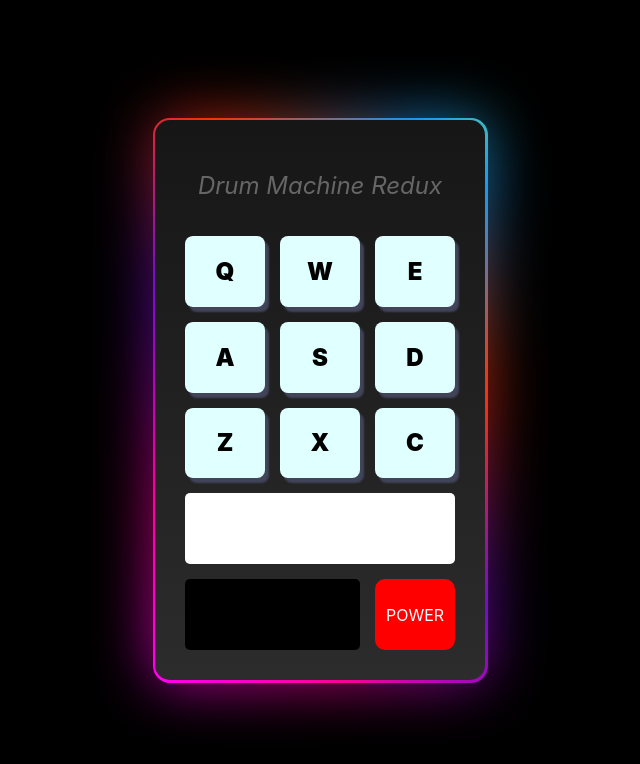
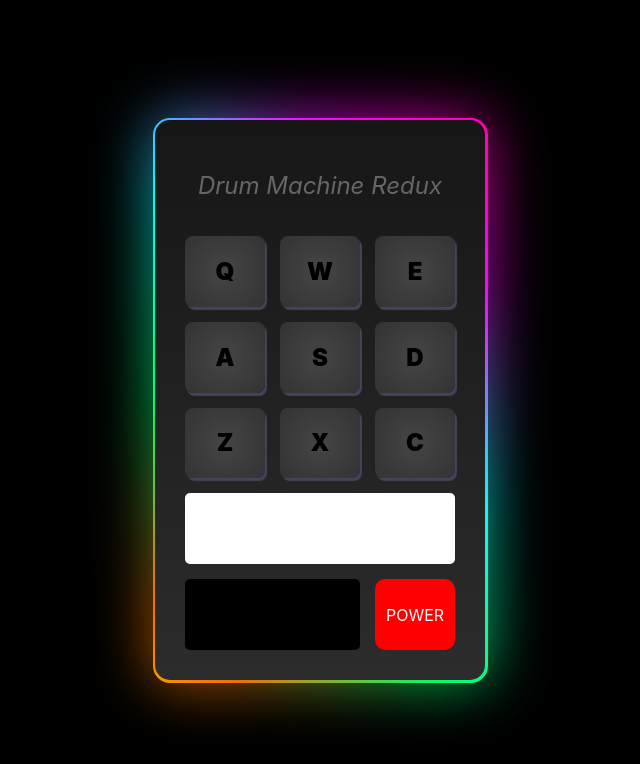
Before and after one commit to MarcinPietkiewicz/drum-machine-redux, a React (Create React App) app: page / in a window 1280 px wide. Shown: the top 764 px of the page, without its empty margins (320-960 px from the left). Built offline with nearby package versions, Linux system fonts and the light colour scheme.

Commit message:
Changed pads styling

```diff
--- a/src/App.css
+++ b/src/App.css
@@ -35,7 +35,7 @@ body {
   width: calc(100% + 5px);
   height: calc(100% + 5px);
   z-index: -1;
-  animation: animate 20s linear infinite;
+  animation: animate 30s linear infinite;
 }
 
 @keyframes animate{
--- a/src/DrumPad.css
+++ b/src/DrumPad.css
@@ -15,11 +15,13 @@
 }
 
 .inactive {
-  background-color: lightcyan;
-  box-shadow: 4px 5px 2px 0px rgba(66, 68, 90, 1);
+  background: lightcyan;
+  background: radial-gradient(circle, #454545 0%, #333 100%);
+  box-shadow: 2px 3px 1px 0px rgba(66, 68, 90, 1);
 }
 
 .active {
-  background-color: darkorange;
-  box-shadow: inherit;
+  background: darkorange;
+  background: radial-gradient(circle, #ffcd82 0%, rgb(216, 137, 35) 100%);
+  box-shadow: 2px 3px 1px 0px rgb(194, 159, 64);
 }
```
